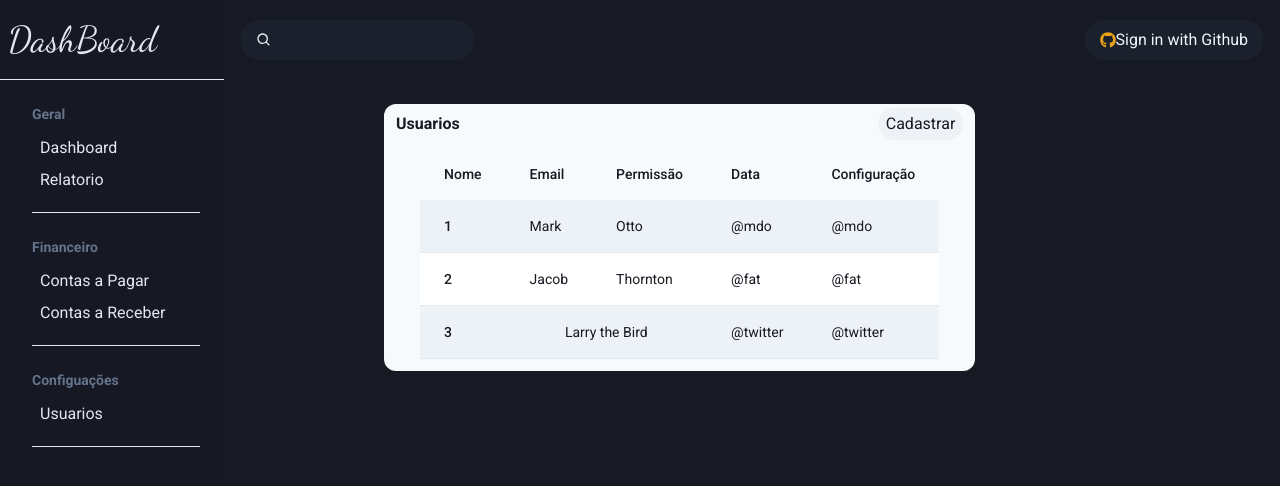
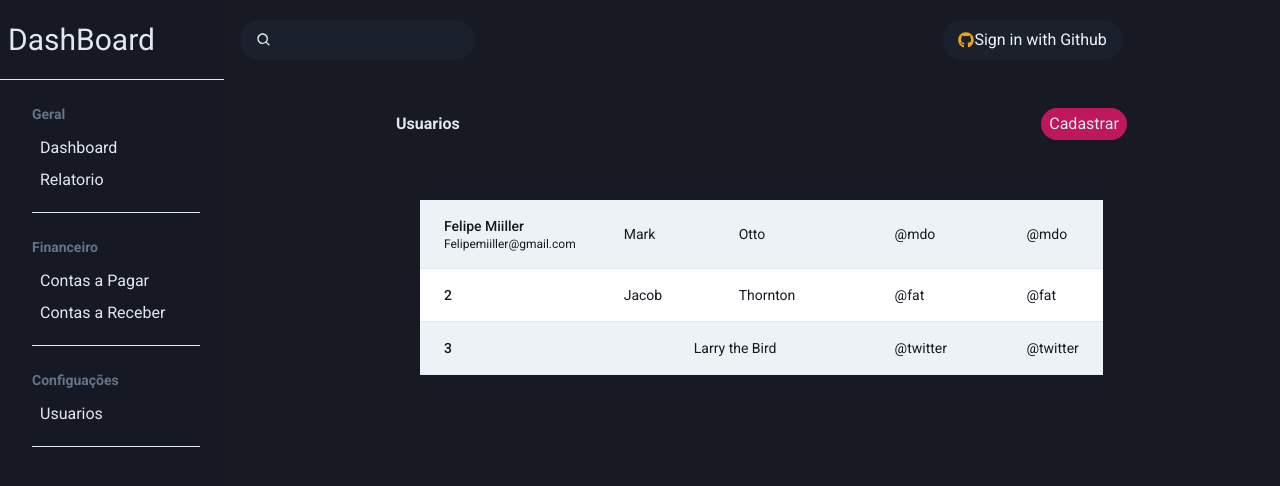
Before and after one commit to FelipeMiiller/Finance, a Next.js app: page /dashboard in a window 1280 px wide. Shown: the top 486 px of the page. Built offline with nearby package versions, Linux system fonts and the light colour scheme; no server answers.

Commit message:
tabela-usuarios

```diff
--- a/src/components/Headers/Dashboard/index.tsx
+++ b/src/components/Headers/Dashboard/index.tsx
@@ -13,12 +13,12 @@ import {BiSearch} from 'react-icons/bi'
 
 export function HeaderDashboard() {
   return (
-    <header className={"h-20 w-[calc(100vw_-_14rem)] bg-gray-900 "} >
-      <div className={" h-20 w-[calc(100vw_-_14rem)]   " + " flex justify-between content-center mx-auto px-4 " }>
+    <header className={"h-20 w-auto bg-gray-900 "} >
+      <div className={" h-20 w-auto " + " flex justify-between content-center mx-auto px-4 " }>
 
-      <div className="flex items-center justify-between p-2 px-4 my-auto space-x-1 transition duration-150 ease-in-out rounded-full bg-gray-800 hover:bg-gray-700">
+      <div className="flex items-center justify-between p-2 px-4 my-auto space-x-1 transition duration-150 ease-in-out bg-gray-800 rounded-full hover:bg-gray-700">
       <BiSearch  color="#e2e8f0"/>
-      <input type="search" className="border-0 bg-gray-800 text-slate-200 hover:bg-gray-700 rounded-full focus:outline-0 "/>
+      <input type="search" className="bg-gray-800 border-0 rounded-full text-slate-200 hover:bg-gray-700 focus:outline-0 "/>
        </div>
 
 
--- a/src/components/SideBar/index.tsx
+++ b/src/components/SideBar/index.tsx
@@ -36,11 +36,11 @@ export function SideBar() {
   return (
     <aside
       className={
-        "h-screen  w-56  my-0  px-0 bg-gray-900 bg-opacity-95 text-slate-200"
+        "h-screen  min-w-[14rem]    my-0  px-0 bg-gray-900 bg-opacity-95 text-slate-200"
       }
     >
       <div className={"h-20  border-b ro flex pl-2"}>
-        <h1 className={"my-auto text-4xl font-dancing"}>DashBoard</h1>
+        <h1 className={"my-auto text-3xl "}>DashBoard</h1>
       </div>
 
 
--- a/src/components/dashboard/UserList/index.tsx
+++ b/src/components/dashboard/UserList/index.tsx
@@ -25,84 +25,85 @@ export function UserList() {
 const color= "dark"
 
   return (
-    <div className={" w-[calc(100vw_-_14rem)] h-[calc(100vh_-_5rem)] " +
+    <div className={" w-auto h-[calc(100vh_-_5rem)] " +
     " text-slate-200  flex  flex-col  "} >
 
 
-<div className="flex flex-col overflow-x-auto rounded-xl border-4 border-transparent bg-gray-50 mt-6 ml-40 mr-auto text-gray-900">
+<div className="flex flex-col mt-6 ml-40 mr-auto overflow-x-auto border-4 border-transparent bg-gra-800 text-slate-200 rounded-xl">
 
-  <div className="flex justify-between  mx-2 ">
+  <div className="flex justify-between mx-2 ">
 
     <h2 className="my-auto font-bold">Usuarios</h2>
 
-     <button  className={"px-2 p-1 my-auto  rounded-full  bg-gray-100 hover:bg-gray-300 transition duration-150 ease-in-out"
+     <button  className={"px-2 p-1 my-auto  rounded-full  bg-pink-700 hover:bg-pink-600 transition duration-150 ease-in-out"
       + " "}>
       Cadastrar
      </button>
   </div>
 
-    <div className="py-2 inline-block min-w-full sm:px-6 lg:px-8">
+    <div className="inline-block min-w-full py-2 sm:px-6 lg:px-8">
       <div className="overflow-hidden">
         <table className="min-w-full">
-          <thead className=" ">
+          <thead className="">
             <tr>
-              <th scope="col" className="text-sm font-medium text-gray-900 px-6 py-4 text-left">
-                Nome
+              <th scope="col" className="px-6 py-4 text-sm font-medium text-left text-gray-900">
+                Usuario
               </th>
-              <th scope="col" className="text-sm font-medium text-gray-900 px-6 py-4 text-left">
-                Email
-              </th>
-              <th scope="col" className="text-sm font-medium text-gray-900 px-6 py-4 text-left">
+              <th scope="col" className="px-6 py-4 text-sm font-medium text-left text-gray-900">
                 Permissão
               </th>
-              <th scope="col" className="text-sm font-medium text-gray-900 px-6 py-4 text-left">
-                Data
+
+              <th scope="col" className="px-6 py-4 text-sm font-medium text-left text-gray-900">
+                Data de Cadastro
               </th>
-              <th scope="col" className="text-sm font-medium text-gray-900 px-6 py-4 text-left">
+              <th scope="col" className="px-6 py-4 text-sm font-medium text-left text-gray-900">
                 Configuração
               </th>
             </tr>
           </thead>
           <tbody>
             <tr className="bg-gray-100 border-b">
-              <td className="px-6 py-4 whitespace-nowrap text-sm font-medium text-gray-900">1</td>
-              <td className="text-sm text-gray-900 font-light px-6 py-4 whitespace-nowrap">
+              <td className="px-6 py-4 text-sm font-medium text-gray-900 whitespace-nowrap">
+              <p>Felipe Miiller</p>
+              <p className='mt-[0.1] text-xs font-light'>Felipemiiller@gmail.com</p>
+              </td>
+              <td className="px-6 py-4 text-sm font-light text-gray-900 whitespace-nowrap">
                 Mark
               </td>
-              <td className="text-sm text-gray-900 font-light px-6 py-4 whitespace-nowrap">
+              <td className="px-6 py-4 text-sm font-light text-gray-900 whitespace-nowrap">
                 Otto
               </td>
-              <td className="text-sm text-gray-900 font-light px-6 py-4 whitespace-nowrap">
+              <td className="px-6 py-4 text-sm font-light text-gray-900 whitespace-nowrap">
                 @mdo
               </td>
-              <td className="text-sm text-gray-900 font-light px-6 py-4 whitespace-nowrap">
+              <td className="px-6 py-4 text-sm font-light text-gray-900 whitespace-nowrap">
                 @mdo
               </td>
             </tr>
             <tr className="bg-white border-b">
-              <td className="px-6 py-4 whitespace-nowrap text-sm font-medium text-gray-900">2</td>
-              <td className="text-sm text-gray-900 font-light px-6 py-4 whitespace-nowrap">
+              <td className="px-6 py-4 text-sm font-medium text-gray-900 whitespace-nowrap">2</td>
+              <td className="px-6 py-4 text-sm font-light text-gray-900 whitespace-nowrap">
                 Jacob
               </td>
-              <td className="text-sm text-gray-900 font-light px-6 py-4 whitespace-nowrap">
+              <td className="px-6 py-4 text-sm font-light text-gray-900 whitespace-nowrap">
                 Thornton
               </td>
-              <td className="text-sm text-gray-900 font-light px-6 py-4 whitespace-nowrap">
+              <td className="px-6 py-4 text-sm font-light text-gray-900 whitespace-nowrap">
                 @fat
               </td>
-              <td className="text-sm text-gray-900 font-light px-6 py-4 whitespace-nowrap">
+              <td className="px-6 py-4 text-sm font-light text-gray-900 whitespace-nowrap">
                 @fat
               </td>
             </tr>
             <tr className="bg-gray-100 border-b">
-              <td className="px-6 py-4 whitespace-nowrap text-sm font-medium text-gray-900">3</td>
-              <td colSpan={2} className="text-sm text-gray-900 font-light px-6 py-4 whitespace-nowrap text-center">
+              <td className="px-6 py-4 text-sm font-medium text-gray-900 whitespace-nowrap">3</td>
+              <td colSpan={2} className="px-6 py-4 text-sm font-light text-center text-gray-900 whitespace-nowrap">
                 Larry the Bird
               </td>
-              <td className="text-sm text-gray-900 font-light px-6 py-4 whitespace-nowrap">
+              <td className="px-6 py-4 text-sm font-light text-gray-900 whitespace-nowrap">
                 @twitter
               </td>
-              <td className="text-sm text-gray-900 font-light px-6 py-4 whitespace-nowrap">
+              <td className="px-6 py-4 text-sm font-light text-gray-900 whitespace-nowrap">
                 @twitter
               </td>
             </tr>
--- a/src/pages/dashboard/index.tsx
+++ b/src/pages/dashboard/index.tsx
@@ -16,18 +16,18 @@ export default function dashboard() {
 
 
 
-      <div className={"w-screen h-screen bg-gray-900 " + " flex     "}>
+      <div className={"max-w-7xl h-screen bg-gray-900 mx-auto" + " flex     "}>
 
       <SideBar/>
-      <main className={"w-[calc(100vw_-_14rem)] h-[calc(100vh_-_5rem)]    " + " flex flex-col  "}>
+      <main className={"w-auto h-[calc(100vh_-_5rem)]    " + " flex flex-col  "}>
       <HeaderDashboard/>
 
-      <div className={"flex flex-1"}>
+
 
        <UserList/>
 
 
-      </div>
+
       </main>
       </div>
     </>
```
Also changed, not shown: src/styles/dashboard.module.css (added, +10 -0 lines), src/styles/globals.css (line endings or trailing spaces).
